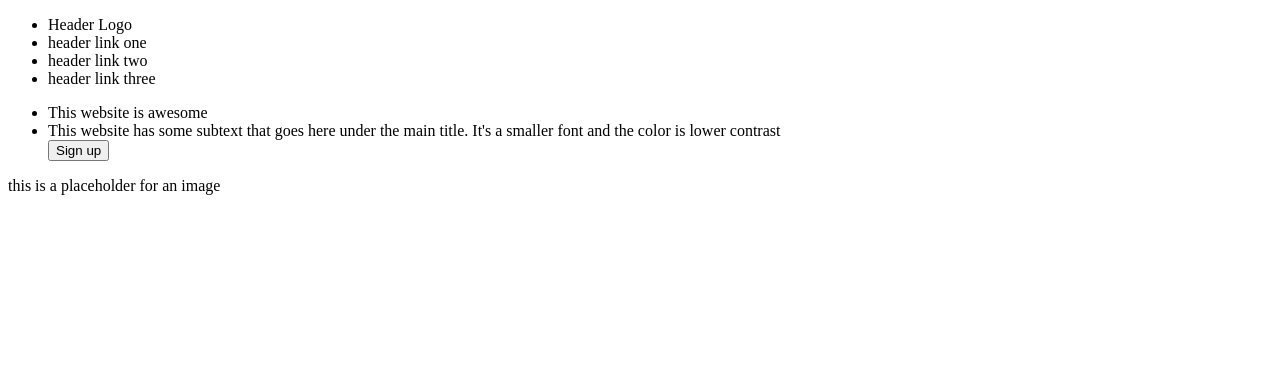
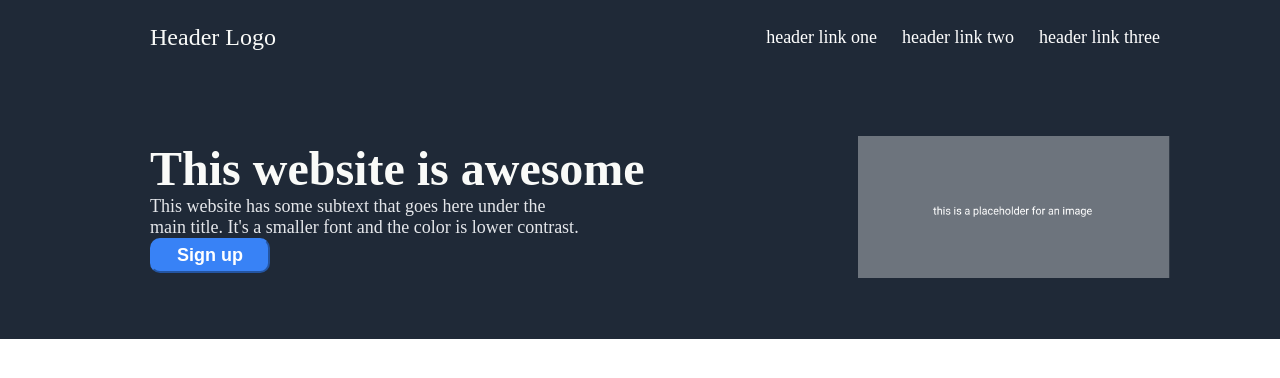
Before and after one commit to AtakanCodes/landing-page, a plain HTML site: page index.html in a window 1280 px wide. Drawn offline with Linux system fonts and the light colour scheme.

Commit message:
Complete most of the header section

```diff
--- a/index.html
+++ b/index.html
@@ -6,26 +6,28 @@
     <title>Landing Page</title>
     <link rel="stylesheet" href="style.css">
 </head>
-<body>
+<body class="body">
     <div class="header">
         <div class="header-top">
-            <ul>
+            <ul class="top-left">
                 <li>Header Logo</li>
-                <li>header link one</li>
-                <li>header link two</li>
-                <li>header link three</li>
             </ul>
-        </div>
+            <ul class="top-right">
+                <li><a href="#">header link one</a></li>
+                <li><a href="#">header link two</a></li>
+                <li><a href="#">header link three</a></li>
+            </ul>
+       </div>
         <div class="header-main">
             <div class="header-main-left">
                 <ul>
-                    <li>This website is awesome</li>
-                    <li>This website has some subtext that goes here under the main title. It's a smaller font and the color is lower contrast</li>
-                    <button type="button">Sign up</button>
+                    <li class="hero-main">This website is awesome</li>
+                    <li class="hero-secondary">This website has some subtext that goes here under the<br> main title. It's a smaller font and the color is lower contrast.</li>
+                    <button class="header-sign-up" type="button">Sign up</button>
                 </ul>
             </div>
             <div class="header-main-right">
-                this is a placeholder for an image
+                <img src="images/placeholder-image.PNG" alt="placeholder image">
             </div>
         </div>
     </div>
--- a/style.css
+++ b/style.css
@@ -0,0 +1,82 @@
+body {
+    margin: 0px;
+    padding: 0px;
+}
+
+.body {
+    display: flex;
+    flex-direction: column;
+}
+
+a, ul {
+    text-decoration: none;
+    list-style: none;
+    color: white;
+}
+
+button {
+    border-radius: 10px;
+    border-color: #3882F6;
+}
+
+.header {
+    display: flex;
+    flex-direction: column;
+    background-color: #1F2937;
+}
+
+.header-top {
+    display: flex;
+}
+
+.top-left {
+    font-size: 24px;
+    color: #F9FAF8;
+    padding: 0px 0px 0px 150px;
+    margin-right: auto;
+}
+
+.top-right {
+    display: flex;
+    justify-content: center;
+    align-items: center;
+    font-size: 18px;
+    color: #F9FAF8;
+    gap: 25px;
+    padding: 0px 120px 0px 0px;
+}
+
+.header-main {
+    display: flex;
+    color: #E5E7EB;
+    padding: 50px 110px;
+}
+
+.header-main-left {
+    display: flex;
+}
+
+.header-main-right {
+    display: flex;
+    align-items: center;
+    margin-left: auto;
+}
+
+.hero-main {
+    font-size: 48px;
+    font-weight: 900;
+    color: #F9FAF8;
+}
+
+.hero-secondary {
+    font-size: 18px;
+    color: #E5E7EB;
+}
+
+.header-sign-up {
+    background-color: #3882F6;
+    color: white;
+    padding: 5px 25px;
+    font-weight: bolder;
+    font-size: 18px;
+}
```
Also changed, not shown: images/placeholder-image.PNG (added).
